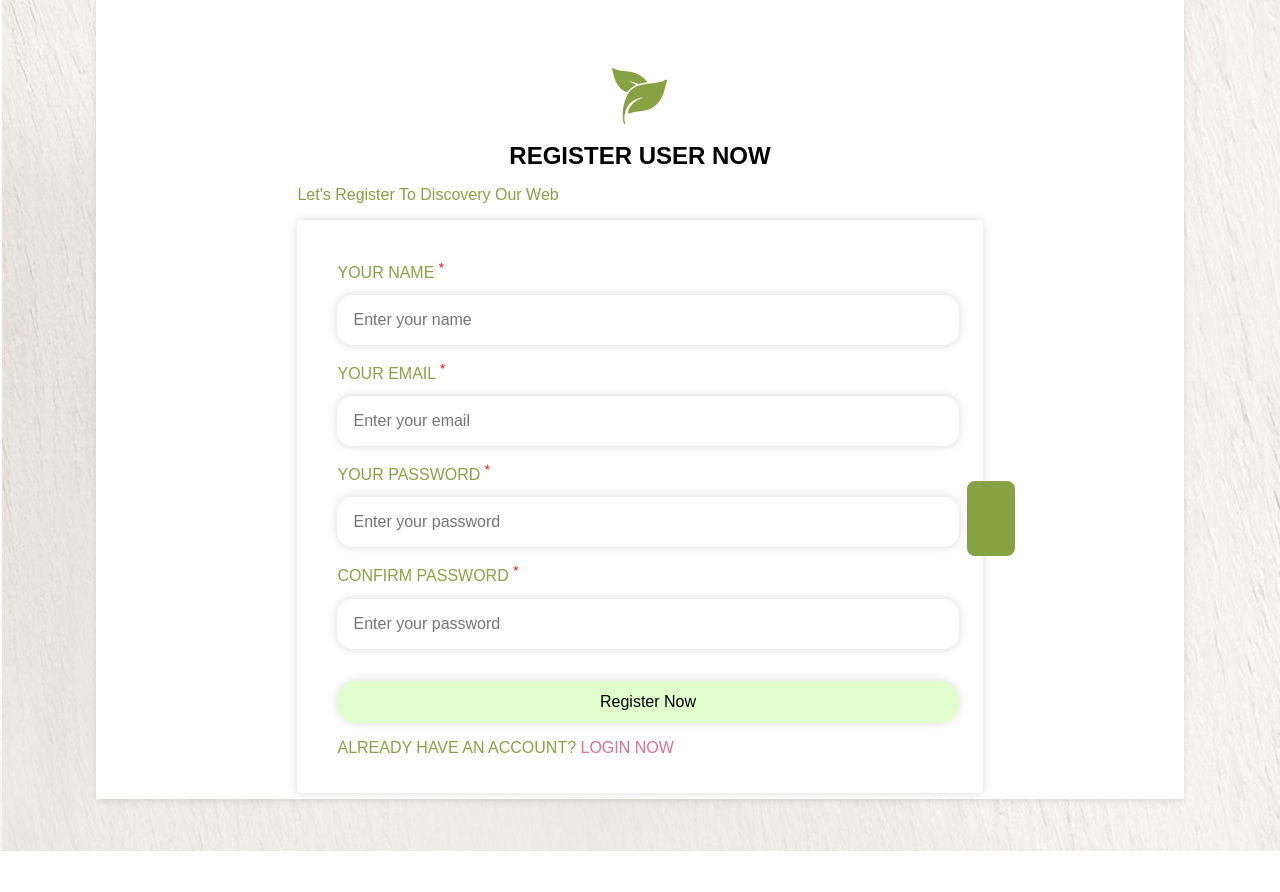
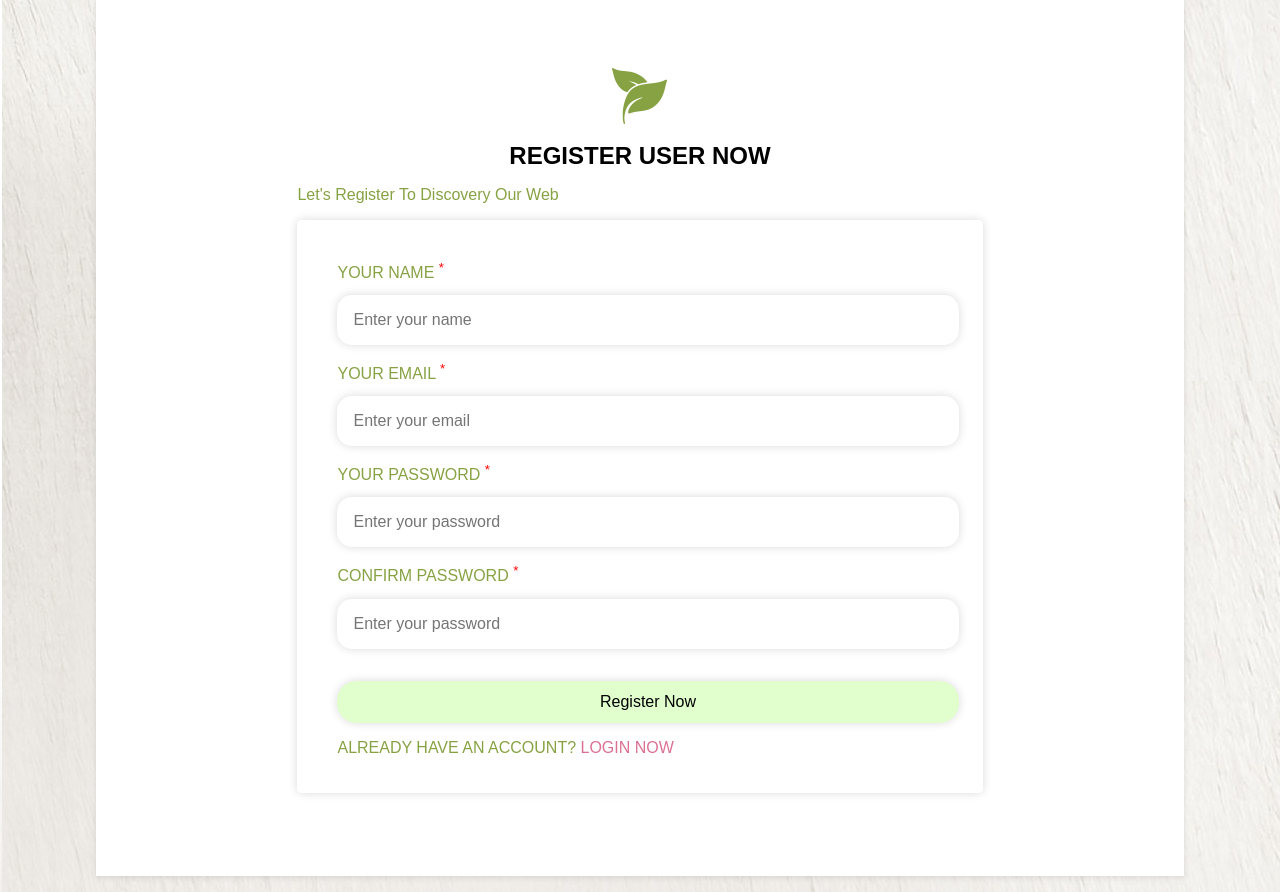
Before and after one commit to nguyenminhhuong0208/database, a PHP site: page /register.php in a window 1280 px wide. Shown: the part 161-1053 px from the top of the page. Before the commit the page ends 1012 px from the top, so only its background shows below. Run offline with PHP 8.4, Linux system fonts and the light colour scheme.

Commit message:
maybe last commit fix small bug

```diff
--- a/admin/admin_style.css
+++ b/admin/admin_style.css
@@ -263,7 +263,7 @@ header.scrolled a:hover {
   font-size: 1.5rem;
   text-transform: capitalize;
   padding-bottom: 0.7rem;
-  color: var(--light-green);
+  color: var(--green);
 }
 .profile-detail img {
   width: 120px;
--- a/admin/dashboard.php
+++ b/admin/dashboard.php
@@ -35,7 +35,6 @@
                         <div class="box">
                                 <h3>welcome!</h3>
                                 <p><?= $fetch_profile['name']; ?></p>
-                                <a href="" class="btn">profile</a>
                         </div>
                         <div class="box">
                                 <?php
--- a/register.php
+++ b/register.php
@@ -90,7 +90,6 @@ if(isset($_POST['submit'])){
             <p>Your password <sup>*</sup></p>
 
             <input type="password" name="pass" required placeholder="Enter your password" maxlength="50" oninput="this.value = this.value.replace(/\s/g, '')">
-            <span id="passwordMessage" class="message"></span>
 
         </div>
         <?php
--- a/styleregister.css
+++ b/styleregister.css
@@ -22,7 +22,6 @@ body {
 }
 .main-container {
   width: 85vw;
-  height: 800px;
   background: #fff;
   box-shadow: 0 2px 6px 0 rgb(0 0 0 / 10%);
   margin: 1rem auto;
```
Also changed, not shown: img/0MatchaCake.jfif (added), img/0MatchaChocolate.webp (added), img/0MatchaCream.webp (added), img/0MatchaIceCream.jpg (added), img/0MatchaLatte.webp (added), img/0MatchaMochi.jpg (added).
